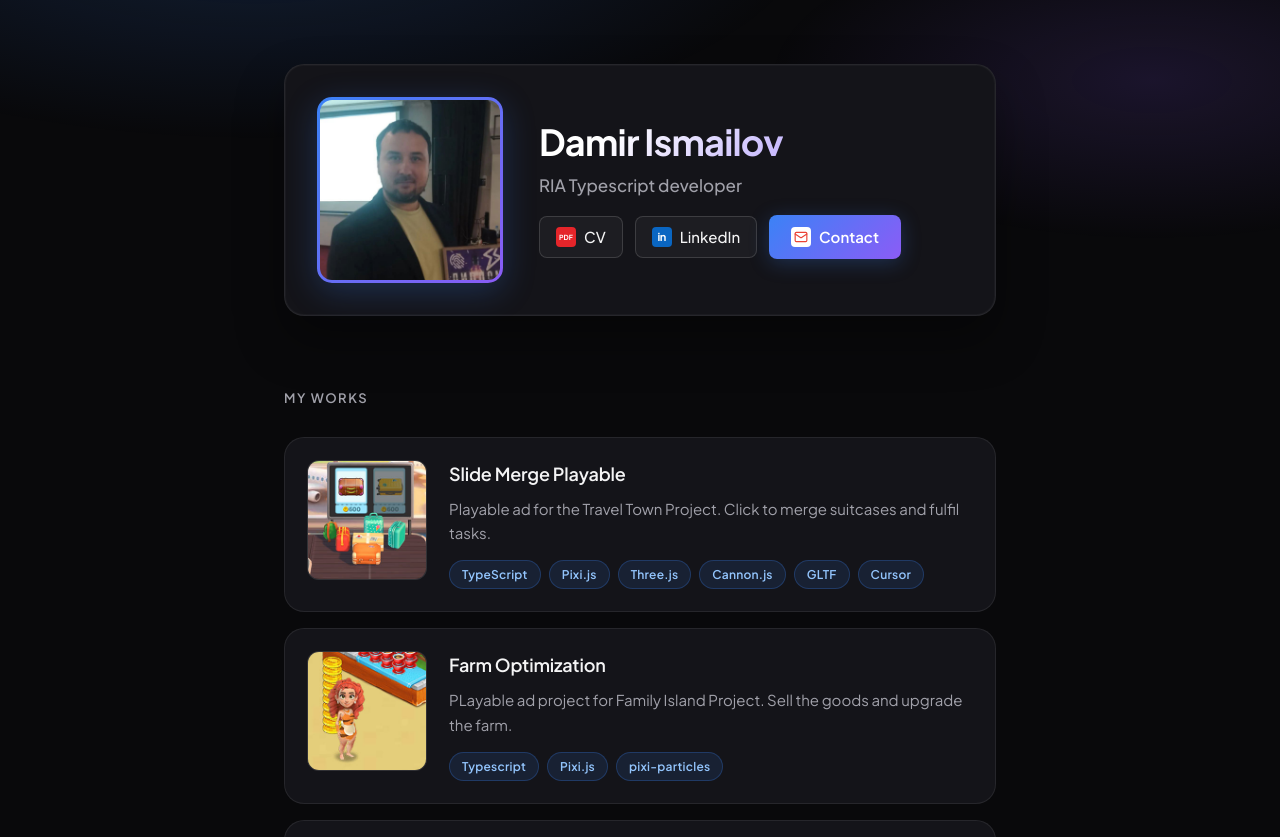
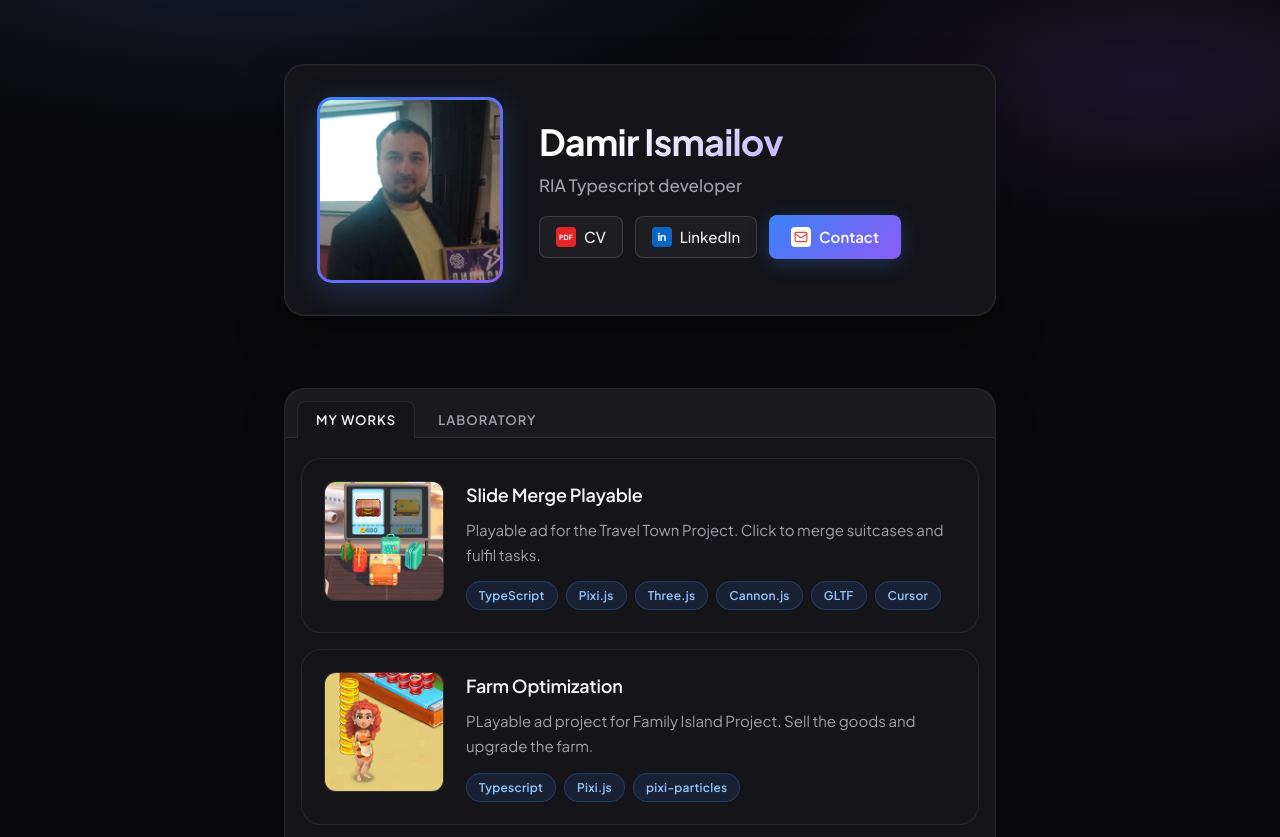
Before and after one commit to samoiloff/portfolio, a React (Vite) app: page / in a window 1280 px wide. Shown: the top 837 px of the page. Built offline with nearby package versions, Linux system fonts and the light colour scheme.

Commit message:
Laboratory tab is added

```diff
--- a/src/App.tsx
+++ b/src/App.tsx
@@ -1,11 +1,11 @@
 import { Profile } from './components/Profile';
-import { WorkList } from './components/WorkList';
+import { PortfolioTabs } from './components/PortfolioTabs';
 
 export default function App() {
   return (
     <main className="page">
       <Profile />
-      <WorkList />
+      <PortfolioTabs />
     </main>
   );
 }
--- /dev/null
+++ b/src/components/PortfolioTabs.tsx
@@ -0,0 +1,52 @@
+import { useState } from 'react';
+import { labs } from '../data/labs';
+import { works } from '../data/works';
+import { WorkList } from './WorkList';
+
+const tabs = [
+  { id: 'works', label: 'My Works', items: works },
+  { id: 'laboratory', label: 'Laboratory', items: labs },
+] as const;
+
+type TabId = (typeof tabs)[number]['id'];
+
+export function PortfolioTabs() {
+  const [activeTab, setActiveTab] = useState<TabId>('works');
+  const activeItems = tabs.find((tab) => tab.id === activeTab)?.items ?? works;
+
+  return (
+    <section className="portfolio">
+      <div className="portfolio-tabs-shell">
+        <div className="portfolio-tabs" role="tablist" aria-label="Portfolio sections">
+          {tabs.map((tab) => {
+            const isActive = tab.id === activeTab;
+
+            return (
+              <button
+                key={tab.id}
+                type="button"
+                role="tab"
+                id={`tab-${tab.id}`}
+                aria-selected={isActive}
+                aria-controls={`panel-${tab.id}`}
+                className={`portfolio-tabs__tab${isActive ? ' portfolio-tabs__tab--active' : ''}`}
+                onClick={() => setActiveTab(tab.id)}
+              >
+                {tab.label}
+              </button>
+            );
+          })}
+        </div>
+
+        <div
+          className="portfolio-tabs__panel"
+          role="tabpanel"
+          id={`panel-${activeTab}`}
+          aria-labelledby={`tab-${activeTab}`}
+        >
+          <WorkList items={activeItems} />
+        </div>
+      </div>
+    </section>
+  );
+}
--- a/src/components/WorkList.tsx
+++ b/src/components/WorkList.tsx
@@ -1,15 +1,16 @@
-import { works } from '../data/works';
+import type { Work } from '../data/works';
 import { WorkCard } from './WorkCard';
 
-export function WorkList() {
+type WorkListProps = {
+  items: Work[];
+};
+
+export function WorkList({ items }: WorkListProps) {
   return (
-    <section className="portfolio">
-      <h2 className="portfolio__title">My Works</h2>
-      <ul className="portfolio__list">
-        {works.map((work) => (
-          <WorkCard key={work.title} work={work} />
-        ))}
-      </ul>
-    </section>
+    <ul className="portfolio__list">
+      {items.map((work) => (
+        <WorkCard key={work.title} work={work} />
+      ))}
+    </ul>
   );
 }
--- /dev/null
+++ b/src/data/labs.ts
@@ -0,0 +1,22 @@
+import type { Work } from './works';
+
+export const labs: Work[] = [
+  {
+    title: 'Canvas Particle Sandbox',
+    description:
+      'Test assignment: interactive particle field with mouse attraction and color blending in the browser.',
+    href: 'https://github.com/samoiloff',
+    image: 'assets/works/example-project.svg',
+    imageAlt: 'Laboratory project. Canvas Particle Sandbox.',
+    tags: ['TypeScript', 'Canvas API', 'Test assignment'],
+  },
+  {
+    title: 'Mini Todo API Demo',
+    description:
+      'Test assignment: REST API with CRUD operations and a minimal React frontend for task management.',
+    href: 'https://github.com/samoiloff',
+    image: 'assets/works/example-project.svg',
+    imageAlt: 'Laboratory project. Mini Todo API Demo.',
+    tags: ['TypeScript', 'React', 'Node.js', 'Test assignment'],
+  },
+];
--- a/src/styles/styles.css
+++ b/src/styles/styles.css
@@ -211,6 +211,67 @@ body::before {
   color: var(--text-muted);
 }
 
+.portfolio-tabs-shell {
+  border: 1px solid var(--border);
+  border-radius: var(--radius-lg);
+  background: var(--surface);
+  box-shadow:
+    0 0 0 1px rgb(255 255 255 / 3%) inset,
+    0 16px 40px rgb(0 0 0 / 25%);
+  overflow: hidden;
+}
+
+.portfolio-tabs {
+  display: flex;
+  gap: 4px;
+  padding: 12px 12px 0;
+  border-bottom: 1px solid var(--border);
+  background: rgb(255 255 255 / 2%);
+}
+
+.portfolio-tabs__tab {
+  position: relative;
+  margin-bottom: -1px;
+  padding: 10px 18px;
+  border: 1px solid transparent;
+  border-bottom: none;
+  border-radius: var(--radius-sm) var(--radius-sm) 0 0;
+  background: transparent;
+  color: var(--text-muted);
+  font-family: inherit;
+  font-size: 0.8125rem;
+  font-weight: 600;
+  letter-spacing: 0.08em;
+  text-transform: uppercase;
+  cursor: pointer;
+  transition:
+    background 0.2s ease,
+    border-color 0.2s ease,
+    color 0.2s ease;
+}
+
+.portfolio-tabs__tab:hover:not(.portfolio-tabs__tab--active) {
+  background: rgb(255 255 255 / 4%);
+  color: var(--text);
+}
+
+.portfolio-tabs__tab--active {
+  border-color: var(--border);
+  border-bottom-color: var(--surface);
+  background: var(--surface);
+  color: var(--text);
+  z-index: 1;
+}
+
+.portfolio-tabs__tab:focus-visible {
+  outline: 2px solid var(--accent-from);
+  outline-offset: -2px;
+}
+
+.portfolio-tabs__panel {
+  padding: 20px 16px 16px;
+}
+
 .portfolio__list {
   list-style: none;
   margin: 0;
@@ -321,6 +382,20 @@ body::before {
     justify-content: center;
   }
 
+  .portfolio-tabs {
+    padding: 10px 10px 0;
+  }
+
+  .portfolio-tabs__tab {
+    flex: 1;
+    padding: 10px 12px;
+    text-align: center;
+  }
+
+  .portfolio-tabs__panel {
+    padding: 16px 12px 12px;
+  }
+
   .portfolio__item {
     flex-direction: column;
     align-items: center;
```
